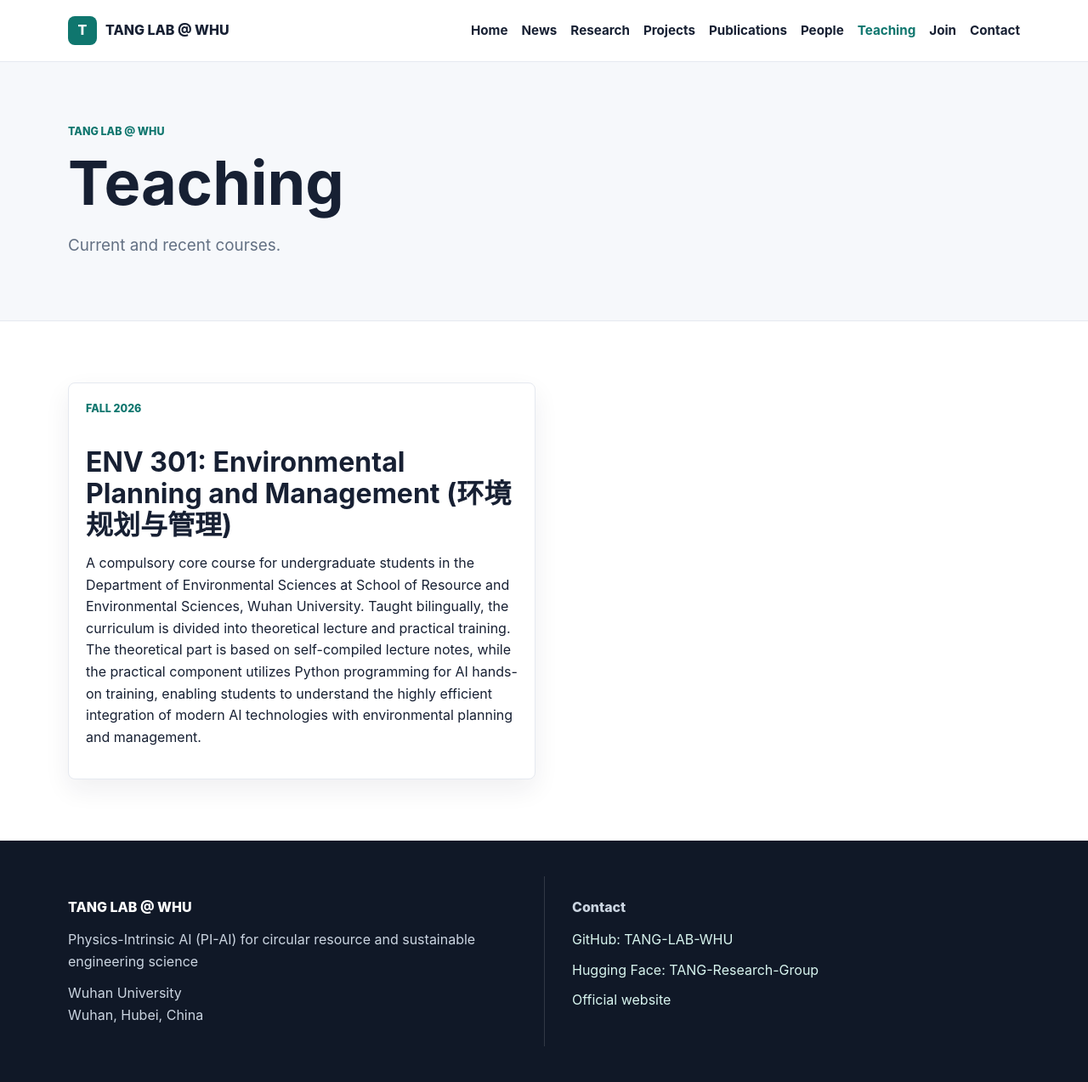
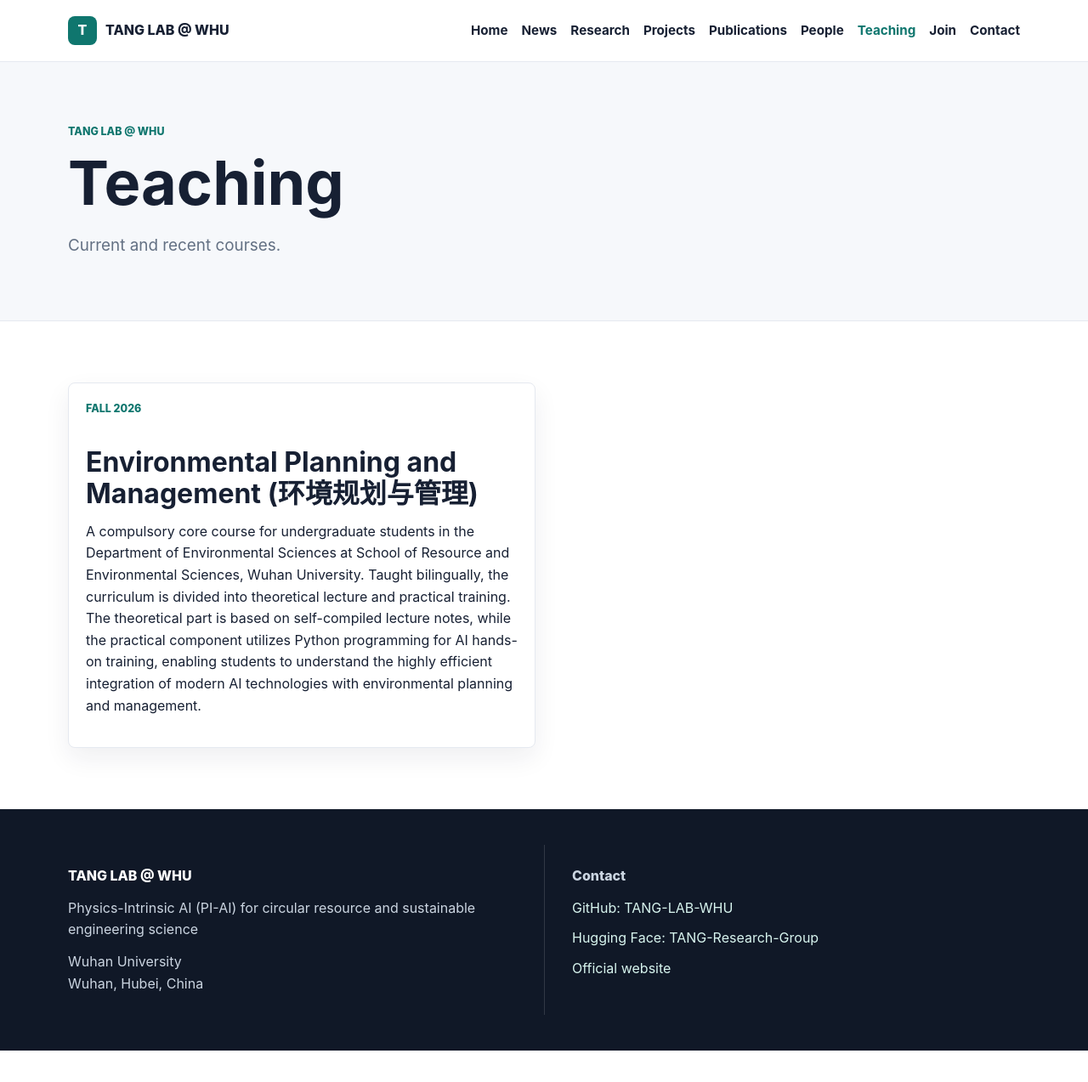
Before and after one commit to TANG-LAB-WHU/tanglab.github.io, a Jekyll site: the page built from pages/teaching.html, in a window 1280 px wide and 1273 px high. Shown: the whole window at 85% size. Built offline with Jekyll 4.4.1, drawn with Linux system fonts in a browser that asks for light colours.

Commit message:
fix(teaching): update course code placeholder and improve course listing display logic

```diff
--- a/_data/teaching.yml
+++ b/_data/teaching.yml
@@ -1,5 +1,5 @@
-- code: "ENV 301"
-  title: "Environmental Planning and Management (环境规划与管理)"
+# Course code TBD — add when confirmed, e.g. code: "ENV 301"
+- title: "Environmental Planning and Management (环境规划与管理)"
   term: "Fall 2026"
   url: ""
   description: "A compulsory core course for undergraduate students in the Department of Environmental Sciences at School of Resource and Environmental Sciences, Wuhan University. Taught bilingually, the curriculum is divided into theoretical lecture and practical training. The theoretical part is based on self-compiled lecture notes, while the practical component utilizes Python programming for AI hands-on training, enabling students to understand the highly efficient integration of modern AI technologies with environmental planning and management."
--- a/pages/teaching.html
+++ b/pages/teaching.html
@@ -10,13 +10,16 @@
 
 <div class="card-grid two">
 {% for course in site.data.teaching %}
+  {% unless course.title and course.title != "" %}{% continue %}{% endunless %}
   <article class="card text-card">
     <div class="card-body">
-      <p class="eyebrow">{{ course.term }}</p>
-      <h2>{{ course.code }}: {{ course.title }}</h2>
-      <p>{{ course.description }}</p>
+      {% if course.term and course.term != "" %}<p class="eyebrow">{{ course.term }}</p>{% endif %}
+      <h2>{% if course.code and course.code != "" %}{{ course.code }}: {% endif %}{{ course.title }}</h2>
+      {% if course.description and course.description != "" %}<p>{{ course.description }}</p>{% endif %}
       {% if course.url and course.url != "" %}<a href="{{ course.url }}">Course page</a>{% endif %}
     </div>
   </article>
+{% else %}
+  <p class="muted">Course listings will be posted here once schedules are finalized.</p>
 {% endfor %}
 </div>
```
